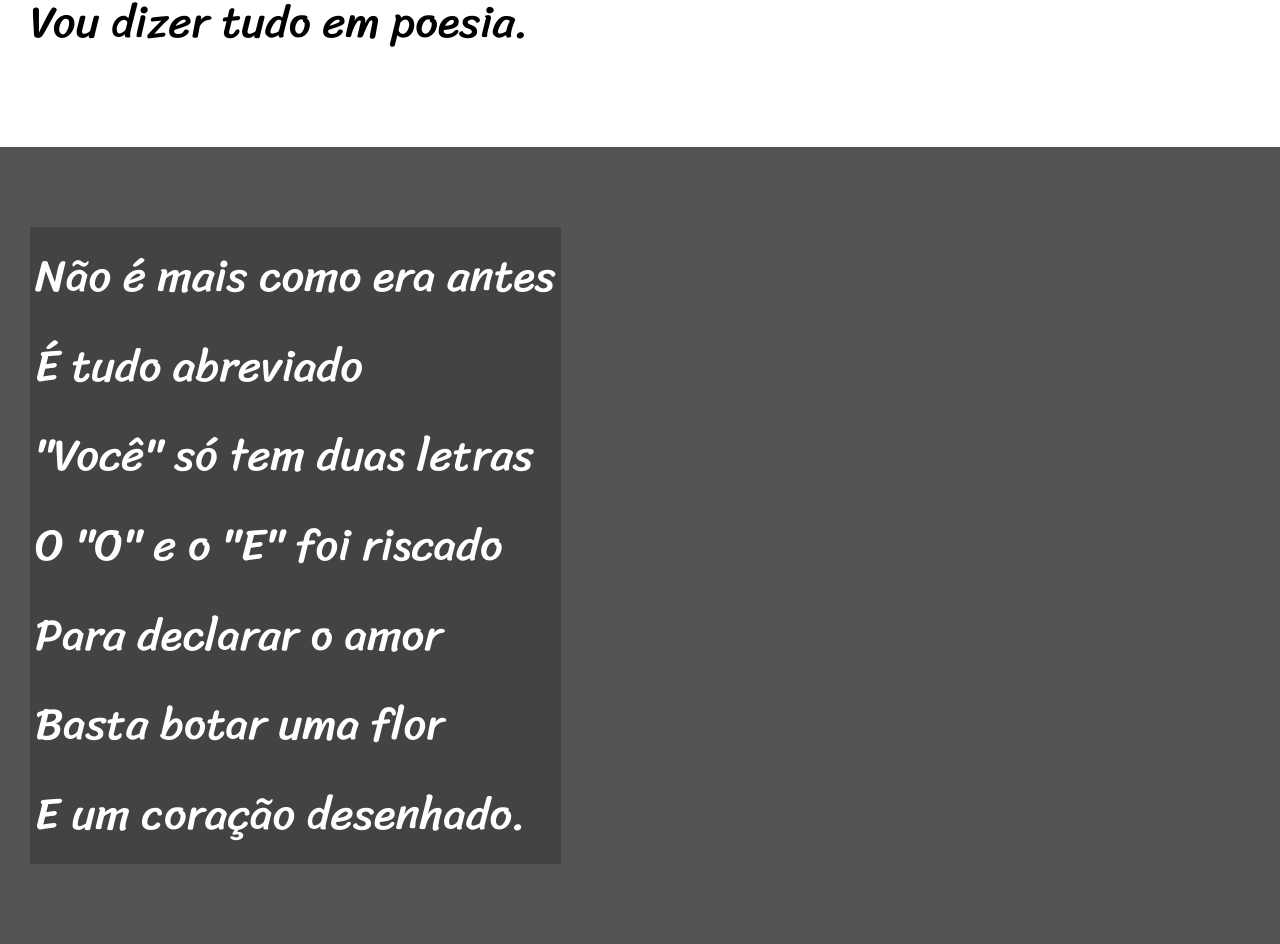
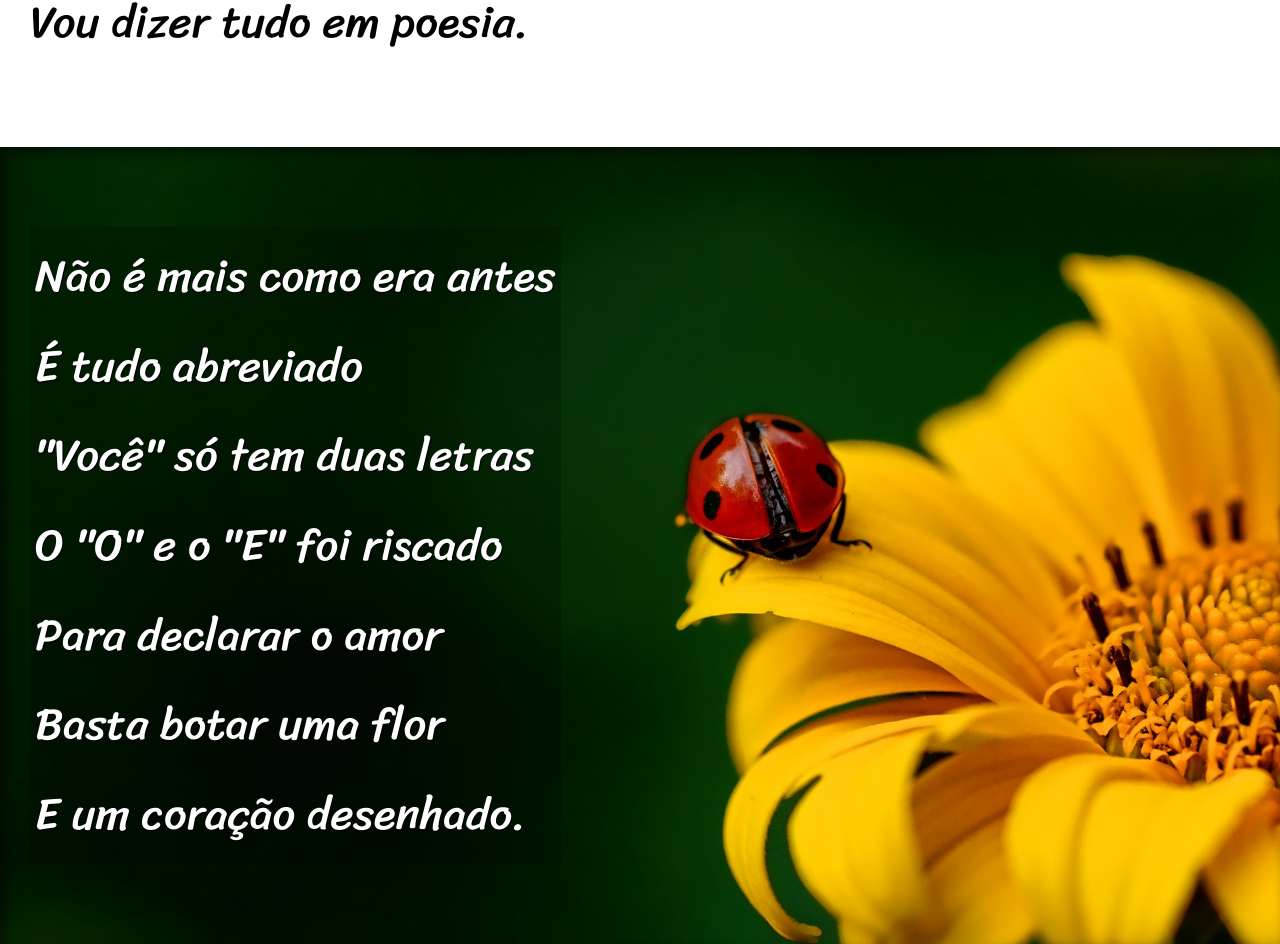
Before and after one commit to joseiuri97/html-css, a plain HTML site: page d012/index.html in a window 1280 px wide. Shown: the part 900-1844 px from the top of the page. Drawn offline with Linux system fonts and the light colour scheme.

Commit message:
Adicionando efeito paralaxe

```diff
--- a/d012/estilo/style.css
+++ b/d012/estilo/style.css
@@ -67,12 +67,26 @@ section.normal {
 section.imagem {
     background-color: rgba(0, 0, 0, 0.5);
     color: white;
+    box-shadow: inset 6px 6px 13px 0px rgba(0, 0, 0, 0.5);
+    background-size: cover;
+    background-attachment: fixed;
 }
 
 section.imagem > p {
     display: inline-block;
     padding: 5px;
     background-color: rgba(0, 0, 0, 0.2);
+    text-shadow: 1px 1px 0px black;
+}
+
+section#img01 {
+    background-image: url('../imagens/background001.jpg');
+    background-position: right center;
+}
+
+section#img02 {
+    background-image: url('../imagens/background002.jpg');
+    background-size: cover;
 }
 
 footer {
--- a/d012/index.html
+++ b/d012/index.html
@@ -29,7 +29,7 @@
         </p>
     </section>
 
-    <section class="imagem">
+    <section class="imagem" id="img01">
         <p>
             Não é mais como era antes <br>
             É tudo abreviado <br>
@@ -63,7 +63,7 @@
         </p>
     </section>
 
-    <section class="imagem">
+    <section class="imagem" id="img02">
         <p>
             Tenho saudade das cartas <br>
             Escritas com a própria mão <br>
```
